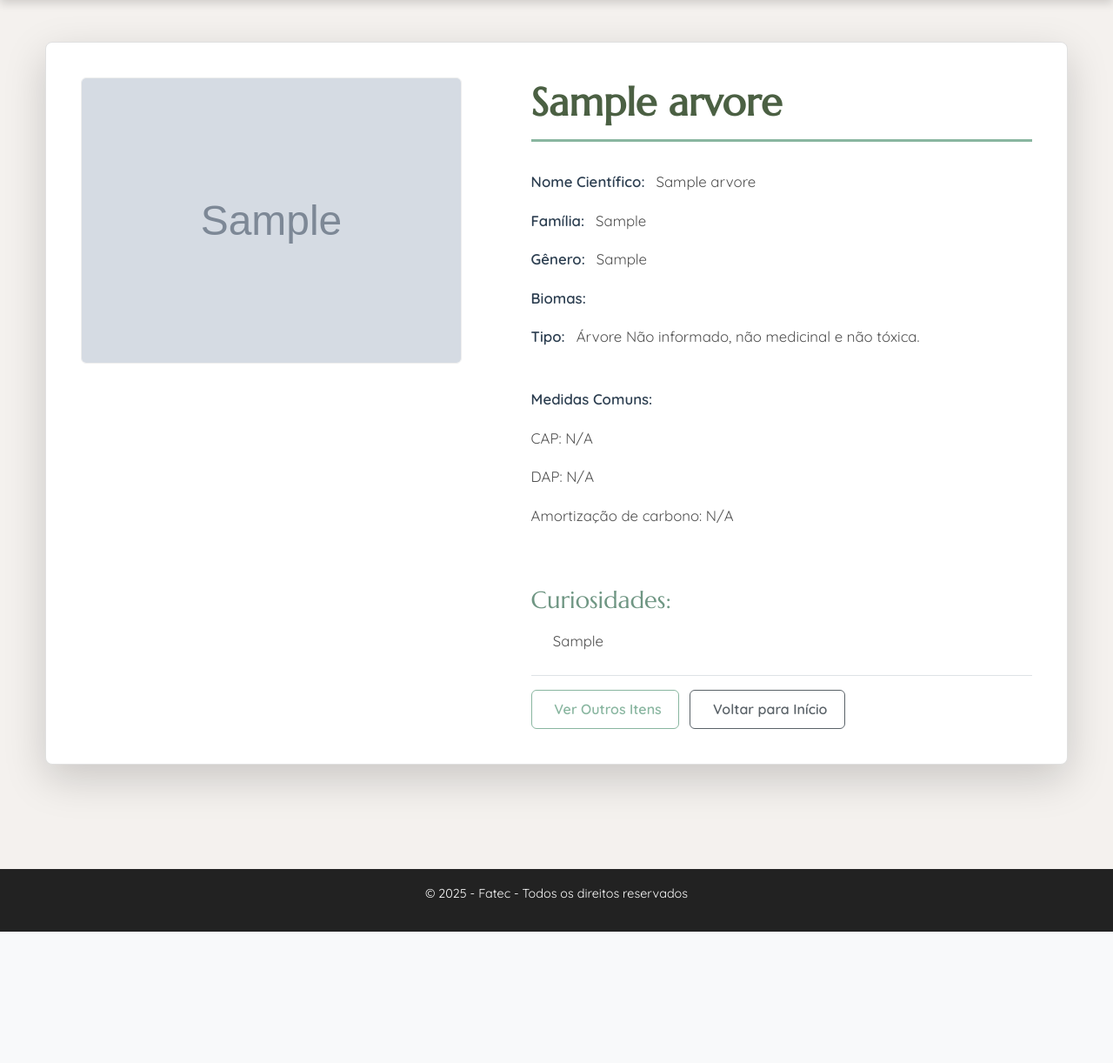
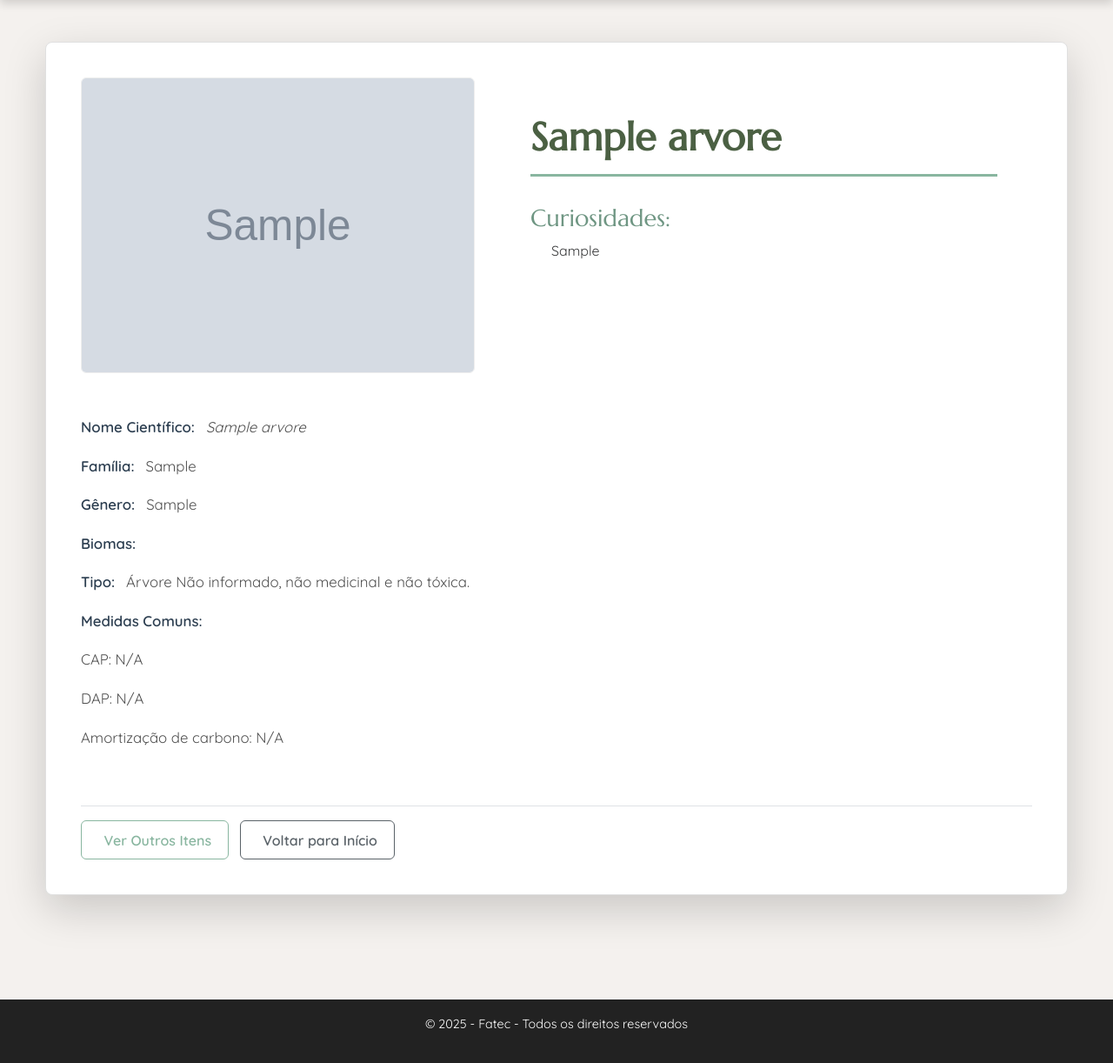
Before and after one commit to Niiiih0302/chapadinha, a PHP site: page /PaginaDetalhes.php in a window 1280 px wide. Shown: the part 88-1310 px from the top of the page at 87% size. Before the commit the page ends 1159 px from the top, so only its background shows below. Run offline with PHP 8.4, Linux system fonts and the light colour scheme; tables that the repository leaves empty or names only in its code hold one stand-in row (values such as "Sample post"); grey boxes marked "Sample" are stand-in pictures.

Commit message:
alteração pag detalhes

```diff
--- a/Estilos/PaginaDetalhesEstilo.css
+++ b/Estilos/PaginaDetalhesEstilo.css
@@ -1,4 +1,3 @@
-
 body {
   font-family: 'Quicksand', sans-serif;
   background-color: #f4f1ee;
@@ -126,18 +125,25 @@ body {
 /* Responsividade */
 @media (min-width: 992px) {
   .detalhes-container {
+    flex-wrap: wrap;
     flex-direction: row;
+    justify-content: space-between;
+    gap: 1.5rem;
   }
-
+  .detalhes-imagem-wrapper,
+  .detalhes-curiosidades,
+  .detalhes-info {
+    flex-grow: 1;
+  }
   .detalhes-imagem-wrapper {
-    flex: 0 0 40%;
-    max-width: 40%;
-    align-self: flex-start; /
+    flex-basis: 40%;
   }
-
+  .detalhes-curiosidades {
+    flex-basis: 55%;
+  }
   .detalhes-info {
-    padding-left: 2.5rem;
-    flex: 1;
+    flex-basis: 100%;
+    margin-top: 1.5rem;
   }
 }
 
@@ -164,3 +170,23 @@ body {
     padding: 1rem 1.25rem;
     border-radius: 0.25rem;
 }
+
+.detalhes-curiosidades {
+  background-color: #ffffff;
+  padding: 2.5rem;
+  border-radius: 8px;
+}
+
+.curiosidades-titulo {
+  font-family: 'Marcellus', serif;
+  color: #6f9683;
+  font-size: 1.7rem;
+  margin-top: 0;
+  margin-bottom: 0.5rem;
+  font-weight: normal;
+}
+
+.curiosidades-texto {
+  margin: 0;
+  line-height: 1.5;
+}
--- a/Paginas/PaginaDetalhes.php
+++ b/Paginas/PaginaDetalhes.php
@@ -89,9 +89,7 @@ if ($itemType === 'arvore') {
         $toxica = (isset($itemData['toxica']) && $itemData['toxica'] == 1) ? "tóxica" : "não tóxica";
 
         $descricao = "Árvore $tipo, $medicinal e $toxica.";
-
     }
-
 } elseif ($itemType === 'cupim') {
     $itemData = [
         'id' => $itemId,
@@ -135,48 +133,29 @@ include '../includes/head.php';
                 <div class="detalhes-imagem-wrapper">
                     <img src="<?php echo $url_img . $itemData['imagem']; ?>" alt="Imagem de <?php echo htmlspecialchars($pageTitle); ?>" class="img-fluid rounded">
                 </div>
+
+                <div class="detalhes-curiosidades">
+                    <h1 class="nome-item mb-3"><?php echo htmlspecialchars($pageTitle); ?></h1>
+                    <h3 class="curiosidades-titulo">Curiosidades:</h3>
+                    <p class="text-indent curiosidades-texto"><?php echo nl2br(htmlspecialchars($itemData['curiosidade'] ?? 'Nenhuma curiosidade informada.')); ?></p>
+                </div>
+
                 <div class="detalhes-info">
-                    <h1 class="nome-item mb-3"><?php echo htmlspecialchars($pageTitle); ?></h1>
-
-                    <?php if ($itemType === 'arvore'): ?>
-                        <p><strong>Nome Científico:</strong> <?php echo htmlspecialchars($itemData['nome_cientifico']); ?></p>
-                        <?php if(!empty($itemData['nomes_populares'])): ?>
+                    <p><strong>Nome Científico:</strong> <em><?php echo htmlspecialchars($itemData['nome_cientifico']); ?></em></p>
+                    <?php if (!empty($itemData['nomes_populares'])): ?>
                         <p><strong>Nomes Populares:</strong> <?php echo htmlspecialchars($itemData['nomes_populares']); ?>.</p>
                     <?php endif; ?>
                     <p><strong>Família:</strong> <?php echo htmlspecialchars($itemData['familia'] ?? 'N/A'); ?></p>
                     <p><strong>Gênero:</strong> <?php echo htmlspecialchars($itemData['genero'] ?? 'N/A'); ?></p>
                     <p><strong>Biomas:</strong> <?php echo htmlspecialchars($itemData['biomas_nomes'] ?? 'N/A'); ?></p>
                     <p><strong>Tipo:</strong> <?php echo $descricao; ?></p>
-                        <br>
                     <p><strong>Medidas Comuns:</strong></p>
                     <p>CAP: <?php echo htmlspecialchars($itemData['CAP'] ?? 'N/A'); ?></p>
                     <p>DAP: <?php echo htmlspecialchars($itemData['DAP'] ?? 'N/A'); ?></p>
                     <p>Amortização de carbono: <?php echo htmlspecialchars($itemData['amortizacao'] ?? 'N/A'); ?></p>
-                        <br>
-                        <h3 class="mt-4">Curiosidades:</h3>
-                        <p class="text-indent"><?php echo nl2br(htmlspecialchars($itemData['curiosidade'] ?? 'Nenhuma curiosidade informada.')); ?></p>
-                    <?php elseif ($itemType === 'cupim'): ?>
-                        <p><strong>Nome Científico:</strong> <?php echo htmlspecialchars($itemData['nome_cientifico']); ?></p>
-                        <?php if(isset($itemData['nome_popular']) && $itemData['nome_popular'] !== $pageTitle): ?>
-                            <p><strong>Nome Popular:</strong> <?php echo htmlspecialchars($itemData['nome_popular']); ?></p>
-                        <?php endif; ?>
-                        <p><strong>Família:</strong> <?php echo htmlspecialchars($itemData['familia']); ?></p>
-                        <p><strong>Gênero:</strong> <?php echo htmlspecialchars($itemData['genero']); ?></p>
-                        <p><strong>Habitat Típico:</strong> <?php echo htmlspecialchars($itemData['habitat']); ?></p>
-                        <p><strong>Dieta Principal:</strong> <?php echo htmlspecialchars($itemData['dieta']); ?></p>
-                        <p><strong>Importância Ecológica:</strong> <?php echo htmlspecialchars($itemData['importancia_ecologica']); ?></p>
-                        <h3 class="mt-4">Mais Informações:</h3>
-                        <p class="text-indent"><?php echo nl2br(htmlspecialchars($itemData['curiosidade'])); ?></p>
-                    <?php elseif ($itemType === 'lago'): ?>
-                         <p><strong>Localização:</strong> <?php echo htmlspecialchars($itemData['localizacao']); ?></p>
-                         <p><strong>Tipo de Água:</strong> <?php echo htmlspecialchars($itemData['tipo_agua']); ?></p>
-                         <p><strong>Fauna em Destaque:</strong> <?php echo htmlspecialchars($itemData['fauna_destaque']); ?></p>
-                         <p><strong>Flora em Destaque:</strong> <?php echo htmlspecialchars($itemData['flora_destaque']); ?></p>
-                         <h3 class="mt-4">Descrição Geral:</h3>
-                         <p class="text-indent"><?php echo nl2br(htmlspecialchars($itemData['descricao_geral'])); ?></p>
-                    <?php endif; ?>
+                </div>
 
-                    <div class="mt-4 pt-3 border-top">
+                <div class="mt-4 pt-3 border-top w-100">
                     <a href="PaginaCards.php" class="btn btn-outline-primary"> <i class="bi bi-arrow-left-circle"></i> Ver Outros Itens</a>
                     <a href="index.php" class="btn btn-outline-secondary ms-2"> <i class="bi bi-house"></i> Voltar para Início</a>
                 </div>
@@ -196,4 +175,5 @@ include '../includes/head.php';
     <?php include '../includes/footer.php'; ?>
     <script src="https://cdn.jsdelivr.net/npm/bootstrap@5.3.3/dist/js/bootstrap.bundle.min.js"></script>
 </body>
+
 </html>
```
Lines whose indentation alone changed are shown as unchanged.
